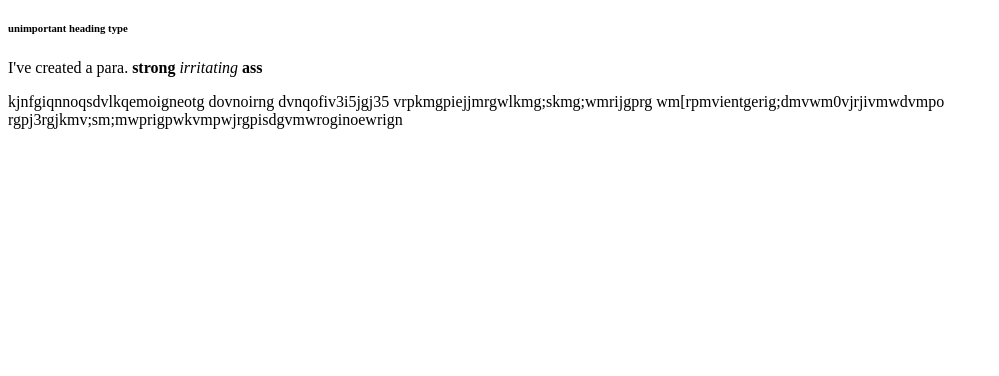
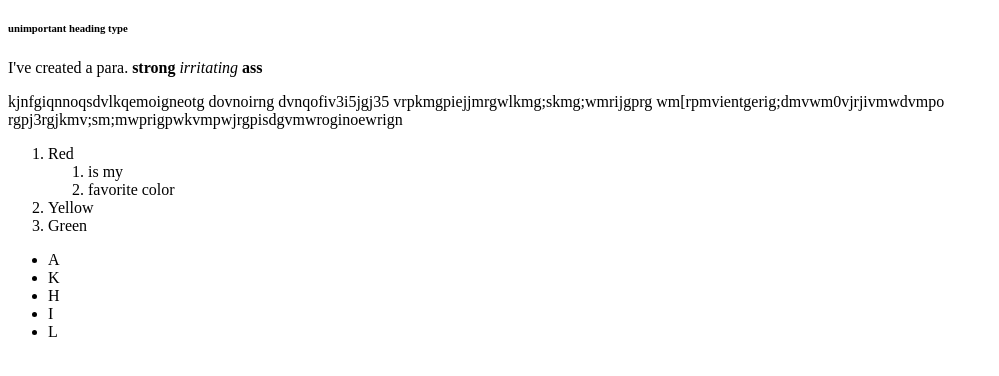
Before and after one commit to Akhil2453/Web-DevBootcamp, a plain HTML site: page BasicExmpl/firstPage.html in a window 1280 px wide. Shown: the part 110-486 px from the top of the page, without its empty margins (0-999 px from the left). Drawn offline with Linux system fonts and the light colour scheme.

Commit message:
added lists

```diff
--- a/BasicExmpl/firstPage.html
+++ b/BasicExmpl/firstPage.html
@@ -15,5 +15,26 @@
 	<p>I've created a para.    <b> strong </b>    <em>irritating</em> <strong> ass </strong> </p>
 
 	<p>kjnfgiqnnoqsdvlkqemoigneotg dovnoirng dvnqofiv3i5jgj35 vrpkmgpiejjmrgwlkmg;skmg;wmrijgprg	wm[rpmvientgerig;dmvwm0vjrjivmwdvmpo	rgpj3rgjkmv;sm;mwprigpwkvmpwjrgpisdgvmwroginoewrign</p>
+
+
+
+
+	<ol>
+		<li>Red</li>
+		<ol>
+			<li>is my</li>
+			<li>favorite color</li>
+		</ol>
+		<li>Yellow</li>
+		<li>Green</li>
+	</ol>
+
+	<ul>
+		<li>A</li>
+		<li>K</li>
+		<li>H</li>
+		<li>I</li>
+		<li>L</li>
+	</ul>
 </body>
 </html>
```
